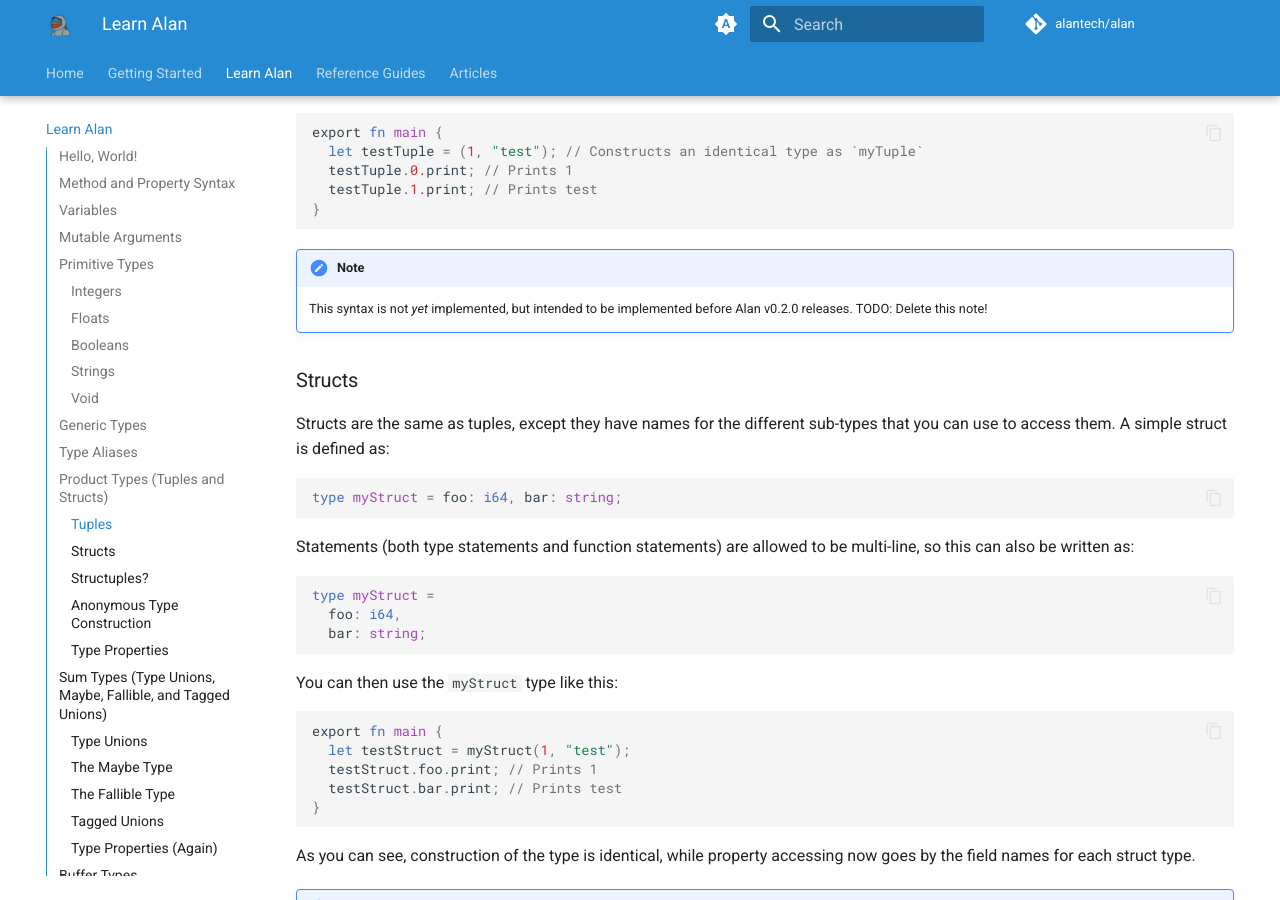
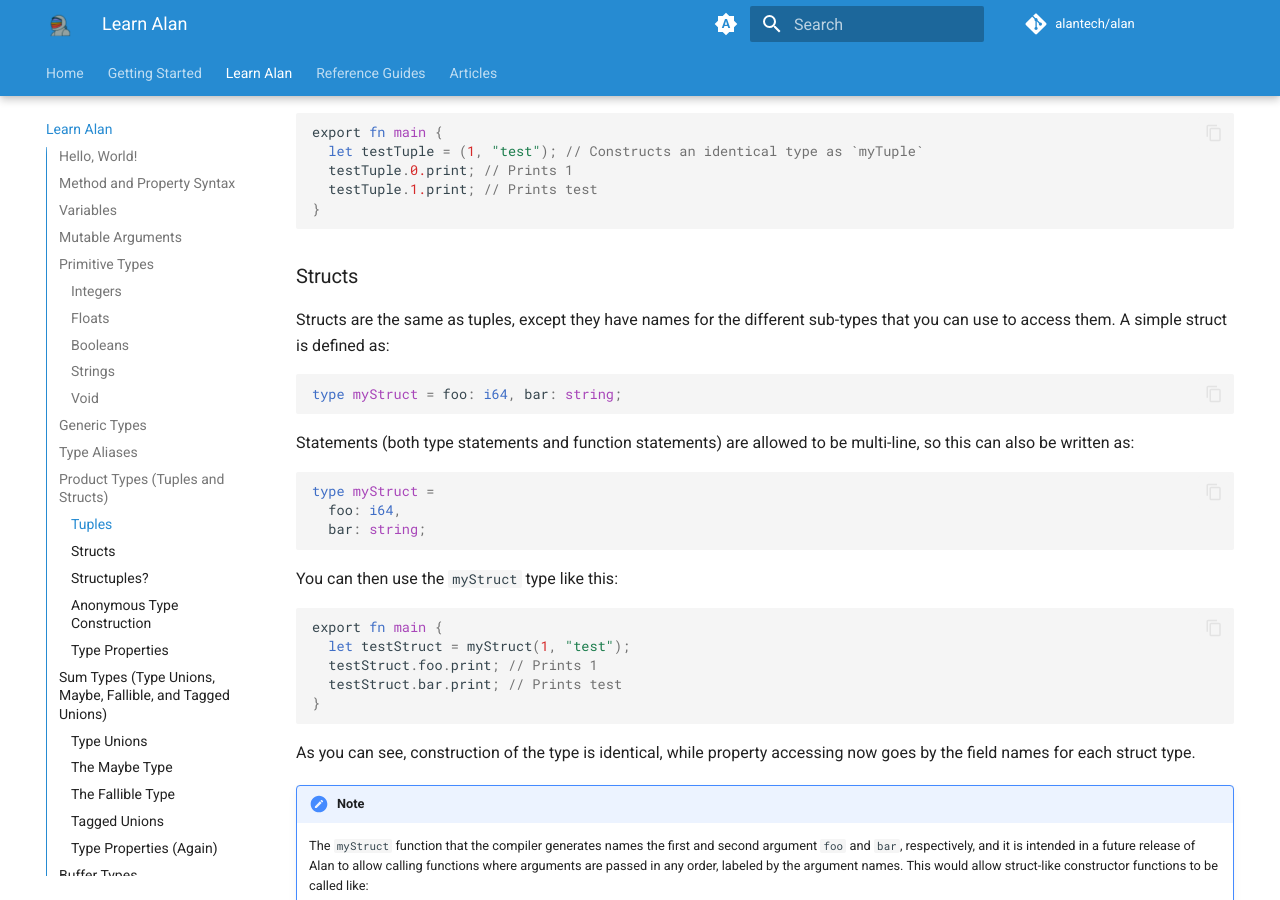
Before and after one commit to alantech/alanlang-docs, an MkDocs documentation site: the page built from docs/learn_alan/index.md, in a window 1280 px wide and 900 px high, scrolled down 7083 px. Built offline with MkDocs 1.6.1 and Material for MkDocs 9.7.7, drawn with Linux system fonts in a browser that asks for light colours; plug-ins that fetch from the network failed and are left out; comment, search, counter and statistics services are not loaded.

Commit message:
Remove the TODO note on anonymous tuples now that they exist (#116)

````diff
--- a/docs/learn_alan/index.md
+++ b/docs/learn_alan/index.md
@@ -294,10 +294,6 @@
   testTuple.1.print; // Prints test
 }
 ```
-
-!!! note
-
-    This syntax is not *yet* implemented, but intended to be implemented before Alan v0.2.0 releases. TODO: Delete this note!
 
 ### Structs
 
````
